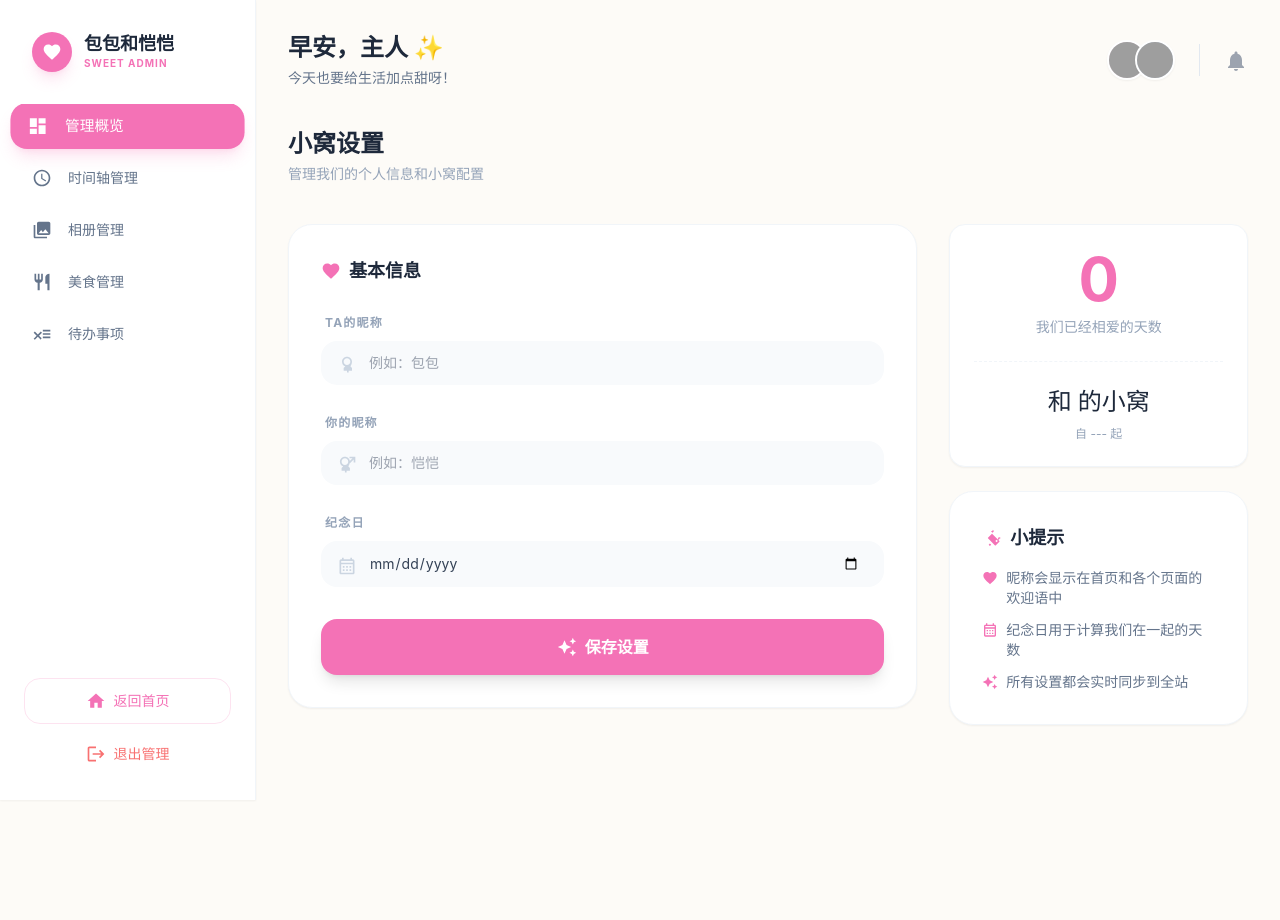
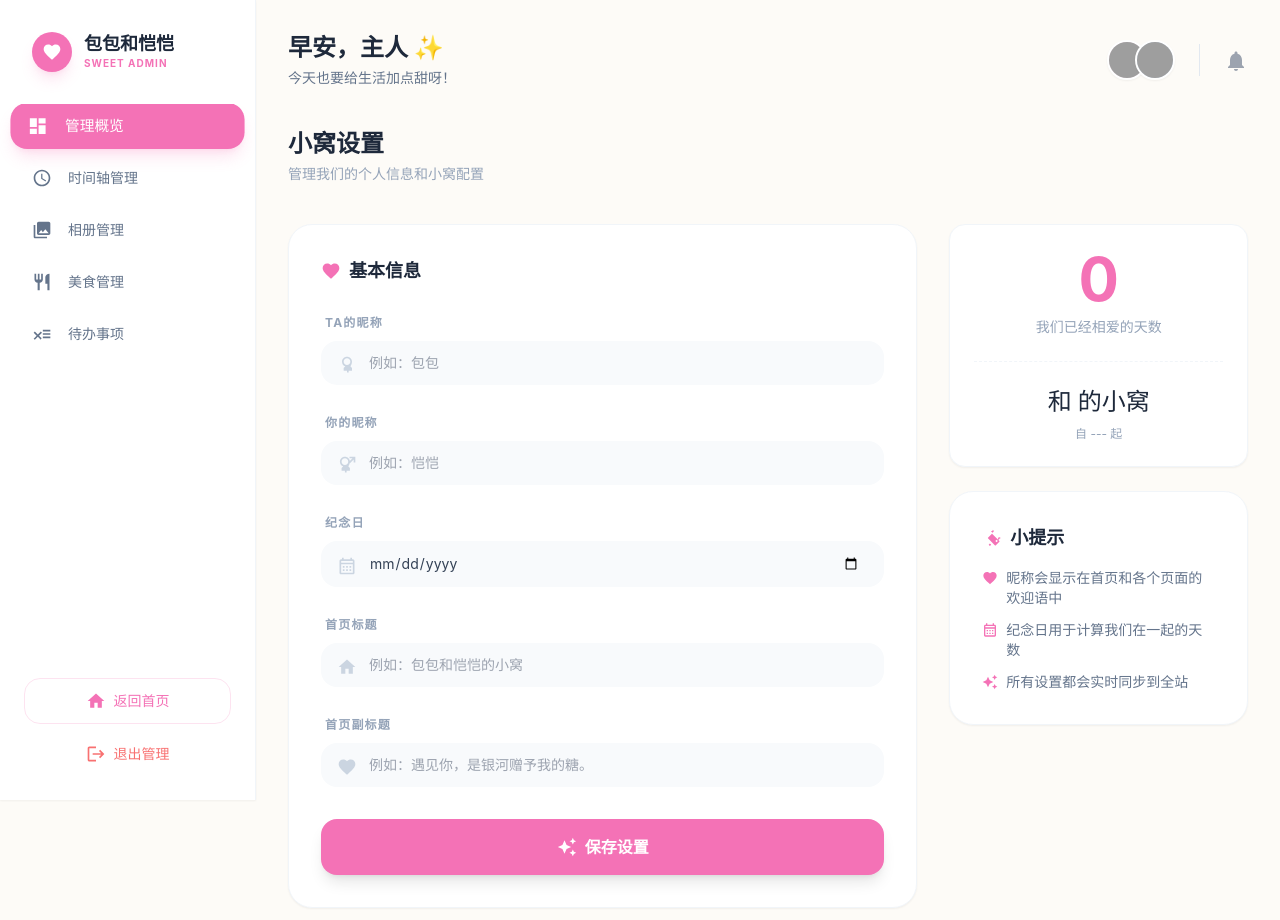
Before and after one commit to Misaka450/baoandkai, a React (Vite) app: page /admin/settings in a window 1280 px wide. Shown: the top 920 px of the page. Before the commit the page ends 800 px from the top, so only its background shows below. Built offline with nearby package versions, Linux system fonts and the light colour scheme; no server answers; sample sign-in values are in the browser's storage; grey boxes are pictures that could not be loaded.

Commit message:
feat: make home title and subtitle configurable

```diff
--- a/src/pages/Home.tsx
+++ b/src/pages/Home.tsx
@@ -8,13 +8,17 @@ interface Config {
   coupleName1: string;
   coupleName2: string;
   anniversaryDate: string;
+  homeTitle: string;
+  homeSubtitle: string;
 }
 
 export default function Home() {
   const [config, setConfig] = useState<Config>({
     coupleName1: '包包',
     coupleName2: '恺恺',
-    anniversaryDate: '2023-10-08'
+    anniversaryDate: '2023-10-08',
+    homeTitle: '包包和恺恺的小窝',
+    homeSubtitle: '遇见你，是银河赠予我的糖。'
   })
 
   const timeTogether = useLoveTimer(config.anniversaryDate)
@@ -31,7 +35,9 @@ export default function Home() {
         setConfig({
           coupleName1: data.coupleName1 || '包包',
           coupleName2: data.coupleName2 || '恺恺',
-          anniversaryDate: data.anniversaryDate || '2023-10-08'
+          anniversaryDate: data.anniversaryDate || '2023-10-08',
+          homeTitle: data.homeTitle || '包包和恺恺的小窝',
+          homeSubtitle: data.homeSubtitle || '遇见你，是银河赠予我的糖。'
         })
       }
     } catch (error) {
@@ -63,9 +69,9 @@ export default function Home() {
           </div>
         </div>
 
-        <h1 className="font-display text-5xl md:text-6xl mb-4 text-gray-800">包包和恺恺的小窝</h1>
+        <h1 className="font-display text-5xl md:text-6xl mb-4 text-gray-800">{config.homeTitle}</h1>
         <p className="text-gray-500 text-lg max-w-lg mx-auto leading-relaxed italic">
-          "遇见你，是银河赠予我的糖。"
+          "{config.homeSubtitle}"
         </p>
       </header>
 
--- a/src/pages/admin/AdminSettings.tsx
+++ b/src/pages/admin/AdminSettings.tsx
@@ -8,6 +8,8 @@ interface SiteConfig {
     coupleName1: string
     coupleName2: string
     anniversaryDate: string
+    homeTitle?: string
+    homeSubtitle?: string
 }
 
 const AdminSettings = () => {
@@ -114,6 +116,38 @@ const AdminSettings = () => {
                                     />
                                 </div>
                             </div>
+
+                            <div className="space-y-2">
+                                <label className="text-xs font-bold text-slate-400 uppercase tracking-widest ml-1">首页标题</label>
+                                <div className="relative">
+                                    <div className="absolute left-4 top-1/2 -translate-y-1/2 text-slate-300">
+                                        <Icon name="home" size={20} />
+                                    </div>
+                                    <input
+                                        type="text"
+                                        value={config.homeTitle || ''}
+                                        onChange={(e) => setConfig({ ...config, homeTitle: e.target.value })}
+                                        className="w-full pl-12 pr-6 py-3 bg-slate-50 border-none rounded-2xl focus:ring-2 focus:ring-primary outline-none text-sm text-slate-700"
+                                        placeholder="例如：包包和恺恺的小窝"
+                                    />
+                                </div>
+                            </div>
+
+                            <div className="space-y-2">
+                                <label className="text-xs font-bold text-slate-400 uppercase tracking-widest ml-1">首页副标题</label>
+                                <div className="relative">
+                                    <div className="absolute left-4 top-1/2 -translate-y-1/2 text-slate-300">
+                                        <Icon name="favorite" size={20} />
+                                    </div>
+                                    <input
+                                        type="text"
+                                        value={config.homeSubtitle || ''}
+                                        onChange={(e) => setConfig({ ...config, homeSubtitle: e.target.value })}
+                                        className="w-full pl-12 pr-6 py-3 bg-slate-50 border-none rounded-2xl focus:ring-2 focus:ring-primary outline-none text-sm text-slate-700"
+                                        placeholder="例如：遇见你，是银河赠予我的糖。"
+                                    />
+                                </div>
+                            </div>
                         </div>
 
                         <div className="mt-8">
```
Also changed, not shown: 1 other file (tests, documents, lock files or other folders).
